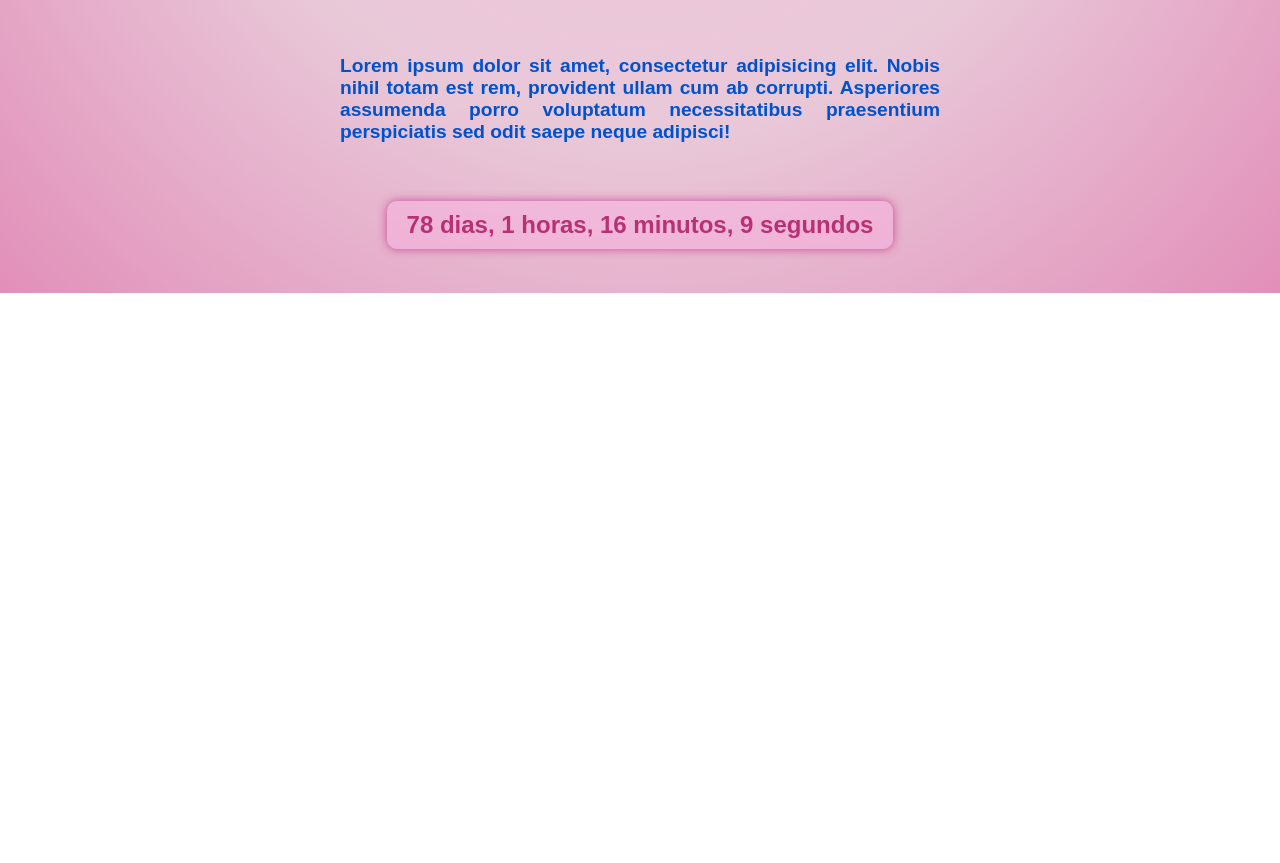
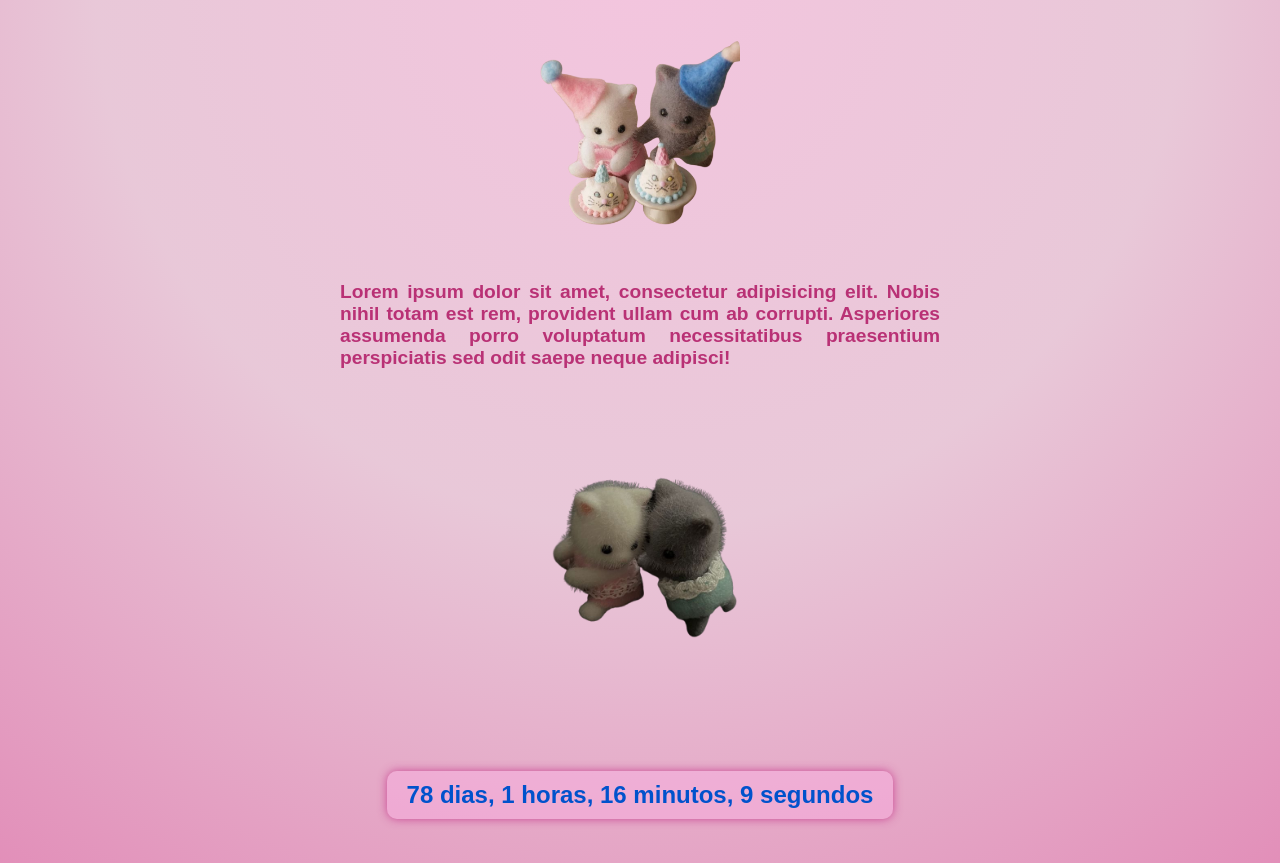
Before and after one commit to mrscaredycat/lilia, a plain HTML site: page index.html in a window 1280 px wide. Shown: the part 899-1762 px from the top of the page. Before the commit the page ends 1192 px from the top, so only its background shows below. Drawn offline with Linux system fonts and the light colour scheme.

Commit message:
Adicionadno Sylvanians

```diff
--- a/index.html
+++ b/index.html
@@ -28,18 +28,21 @@
         h2 {
 
             font-size: 1.2em;
-
+            text-align: center;
             margin: 20px 0;
             text-align: justify;
             /* Alinha o texto de forma justificada */
-            color: #0052CC;
+            color: #b93175;
+
 
         }
 
         img {
             max-width: 100%;
+            background: none !important;
             border-radius: 10px;
             margin: 20px 0;
+
         }
 
         .btn {
@@ -82,6 +85,7 @@
 
         .music-container {
             display: flex;
+            position: relative;
             flex-direction: column;
             /* Organiza os elementos verticalmente */
             align-items: center;
@@ -118,7 +122,7 @@
         .tituloMusica {
             font-size: 1.2em;
 
-            color:#0052CC;
+            color: #0052CC;
             margin-top: 10px;
         }
 
@@ -175,7 +179,7 @@
             /* Aumenta o tamanho da fonte */
             font-weight: bold;
             /* Deixa o texto mais destacado */
-            color: #b93175;
+            color: #0052CC;
             /* Cor vibrante */
             background-color: rgba(255, 177, 232, 0.363);
             /* Fundo suave */
@@ -255,7 +259,7 @@
 
 
 
-
+<img src="Fotos/SYLVANIAN/sylvanian festa.png" alt="Sylvanian Festa" width="200" height="200">
 
     <br>
     <h2> Lorem ipsum dolor sit amet, consectetur adipisicing elit. Nobis nihil totam est rem, provident ullam cum ab
@@ -263,8 +267,11 @@
         adipisci!</h2>
 
     <br>
-    <p id="cronometro"></p>
 
+    <img src="Fotos/SYLVANIAN/sylvanian casal sem fundo.png" alt="Sylvanian Casal" width="300" height="300">
+    <br>
+
+     <p id="cronometro"></p>
 
     <script>
         let currentIndex = 0;
```
Also changed, not shown: Fotos/SYLVANIAN/sylvanian casal sem fundo.png (added), Fotos/SYLVANIAN/sylvanian festa.png (added).
